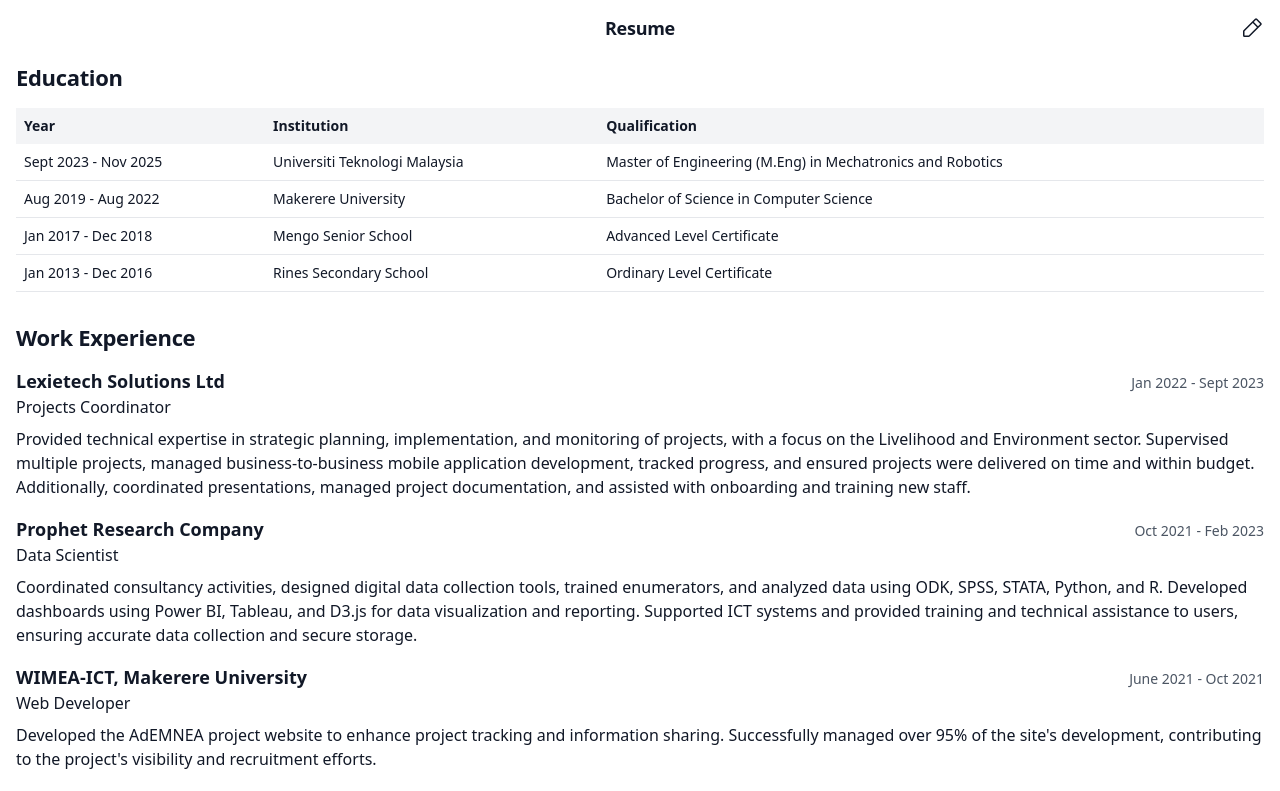
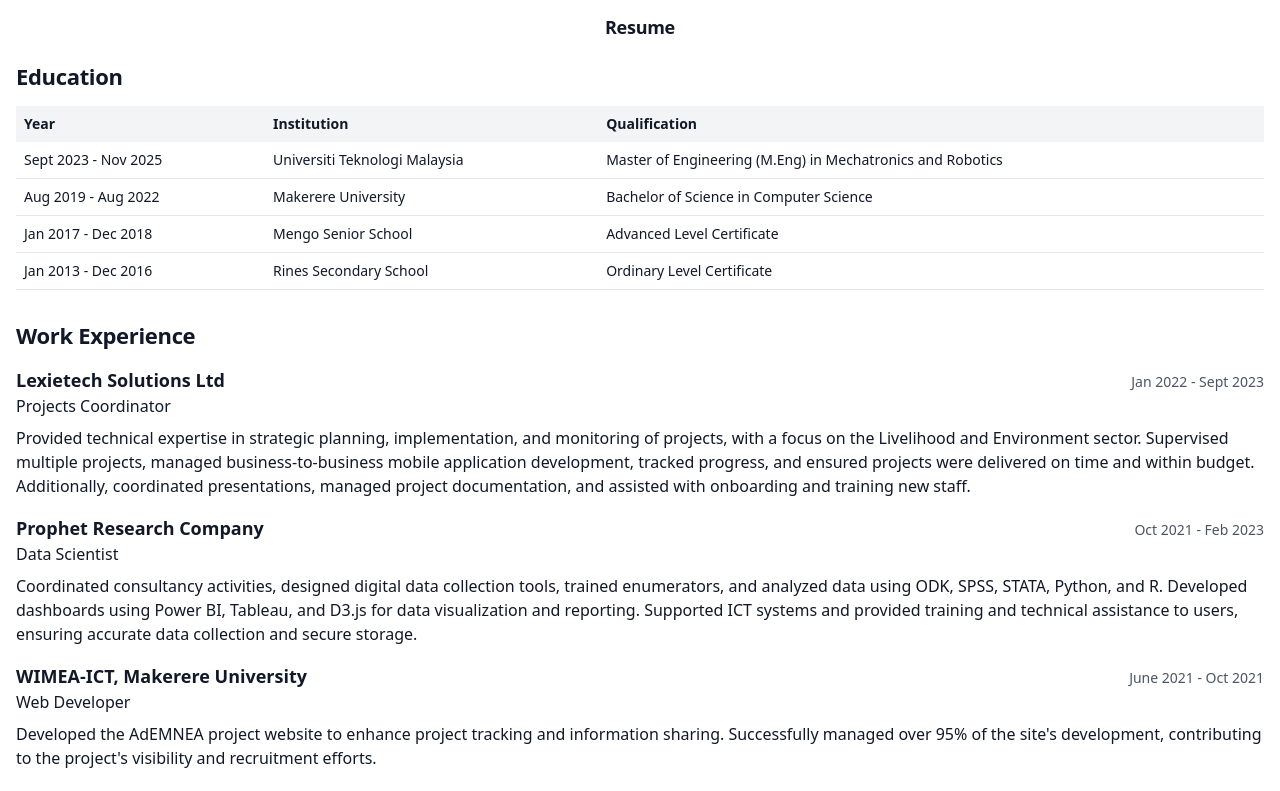
Before and after one commit to SsemakulaJonathan/jonathan-portfolio, a Next.js app: page /resume in a window 1280 px wide. Shown: the top 791 px of the page. Built offline with nearby package versions, Linux system fonts and the light colour scheme.

Commit message:
Update page.tsx

```diff
--- a/app/resume/page.tsx
+++ b/app/resume/page.tsx
@@ -10,11 +10,11 @@
       <header className="flex items-center bg-white dark:bg-gray-800 p-4 pb-2 justify-between">
         <h2 className="text-gray-900 dark:text-white text-lg font-bold leading-tight tracking-[-0.015em] flex-1 text-center pl-12">Resume</h2>
         <div className="flex w-12 items-center justify-end">
-          <button className="text-gray-900 dark:text-white">
+{/*           <button className="text-gray-900 dark:text-white">
             <svg xmlns="http://www.w3.org/2000/svg" width="24" height="24" fill="currentColor" viewBox="0 0 256 256">
               <path d="M227.31,73.37,182.63,28.68a16,16,0,0,0-22.63,0L36.69,152A15.86,15.86,0,0,0,32,163.31V208a16,16,0,0,0,16,16H92.69A15.86,15.86,0,0,0,104,219.31L227.31,96a16,16,0,0,0,0-22.63ZM92.69,208H48V163.31l88-88L180.69,120ZM192,108.68,147.31,64l24-24L216,84.68Z"></path>
             </svg>
-          </button>
+          </button> */}
         </div>
       </header>
 
```
